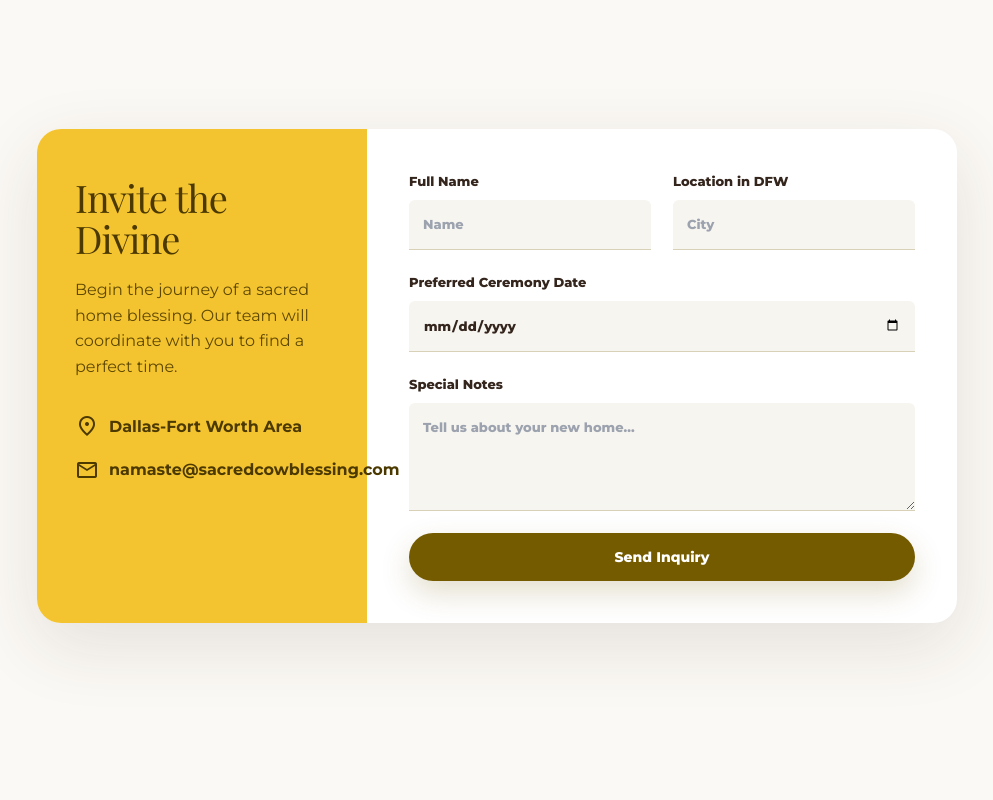
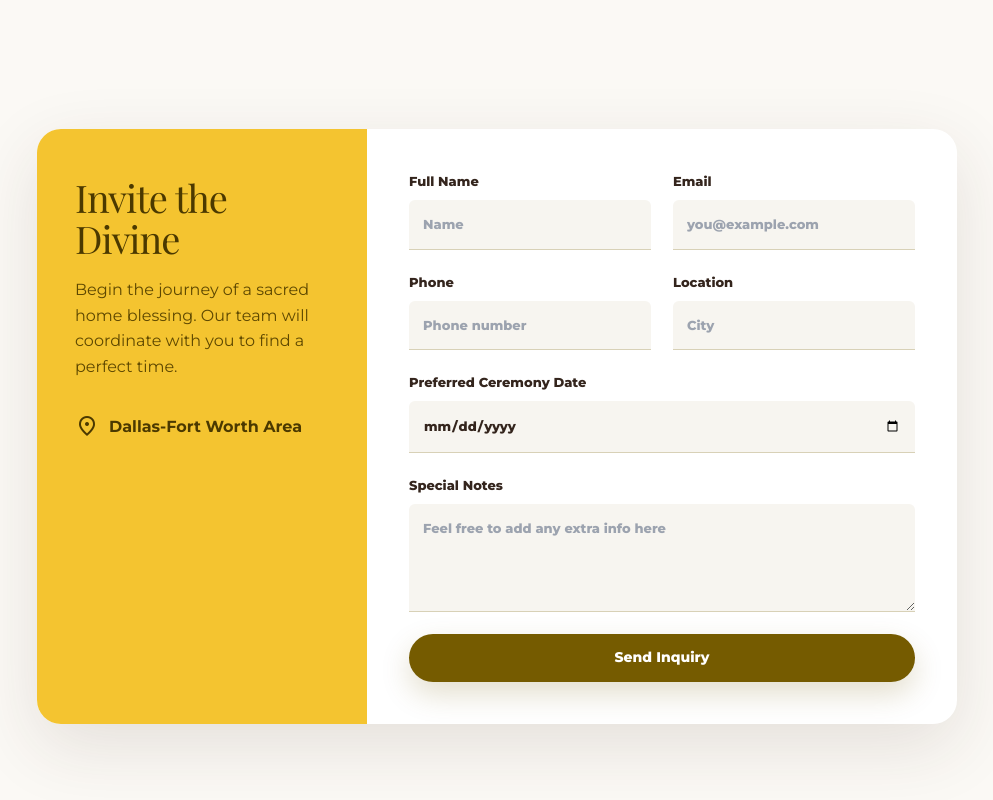
Before and after one commit to leahrose1996/gau-veda-landing, a React (Vite) app: page / in a window 1280 px wide. Shown: the part 2900-3700 px from the top of the page, without its empty margins (143-1136 px from the left). Built offline with nearby package versions, Linux system fonts and the light colour scheme.

Commit message:
Connect inquiry form to Formspree

```diff
--- a/src/index.css
+++ b/src/index.css
@@ -121,6 +121,8 @@ input, textarea { width: 100%; border: 0; border-bottom: 1px solid rgba(117,91,0
 input:focus, textarea:focus { border-bottom-color: var(--primary); background: #fbfaf6; box-shadow: 0 10px 24px rgba(117,91,0,.08); }
 textarea { min-height: 108px; resize: vertical; }
 .form-status { color: var(--primary); font-weight: 700; }
+.form-status-error { color: #a5391f; }
+button:disabled { cursor: wait; opacity: .72; transform: none !important; }
 .final-cta { position: relative; text-align: center; border: 1px solid rgba(209,197,173,.72); border-radius: 18px; padding: 58px 28px; overflow: hidden; background: rgba(255,255,255,.42); }
 .final-cta h2 { color: var(--primary); }
 .final-cta p { max-width: 760px; margin: 18px auto 28px; }
--- a/src/main.jsx
+++ b/src/main.jsx
@@ -13,6 +13,7 @@ const nav = [
 
 const serviceAreas = ['Dallas', 'Fort Worth', 'Frisco', 'Irving', 'Southlake', 'Plano'];
 const facebookUrl = 'https://www.facebook.com/profile.php?id=61572066505806';
+const formspreeEndpoint = 'https://formspree.io/f/mlgvplqj';
 
 const routes = {
   '/': 'home',
@@ -216,7 +217,28 @@ function PearlSection({ className = '' } = {}) {
 }
 
 function InquirySection({ className = '' } = {}) {
-  const [sent, setSent] = useState(false);
+  const [formStatus, setFormStatus] = useState('idle');
+
+  async function handleInquirySubmit(event) {
+    event.preventDefault();
+    const form = event.currentTarget;
+    setFormStatus('sending');
+
+    try {
+      const response = await fetch(formspreeEndpoint, {
+        method: 'POST',
+        body: new FormData(form),
+        headers: { Accept: 'application/json' },
+      });
+
+      if (!response.ok) throw new Error('Form submission failed');
+      form.reset();
+      setFormStatus('sent');
+    } catch (error) {
+      setFormStatus('error');
+    }
+  }
+
   return (
     <section className={`section inquiry-section ${className}`} id="inquiry">
       <div className="container inquiry-card">
@@ -224,17 +246,23 @@ function InquirySection({ className = '' } = {}) {
           <h2>Invite the Divine</h2>
           <p>Begin the journey of a sacred home blessing. Our team will coordinate with you to find a perfect time.</p>
           <div className="contact-line"><span className="material-symbols-outlined">location_on</span>Dallas-Fort Worth Area</div>
-          <div className="contact-line"><span className="material-symbols-outlined">mail</span>namaste@sacredcowblessing.com</div>
         </aside>
-        <form className="inquiry-form" onSubmit={(event) => { event.preventDefault(); setSent(true); }}>
+        <form className="inquiry-form" onSubmit={handleInquirySubmit}>
           <div className="form-row">
-            <label>Full Name<input placeholder="Name" required /></label>
-            <label>Location in DFW<input placeholder="City" required /></label>
+            <label>Full Name<input name="name" placeholder="Name" required /></label>
+            <label>Email<input name="email" type="email" placeholder="you@example.com" required /></label>
           </div>
-          <label>Preferred Ceremony Date<input type="date" required /></label>
-          <label>Special Notes<textarea placeholder="Tell us about your new home..." /></label>
-          <button className="button button-dark" type="submit">Send Inquiry</button>
-          {sent && <p className="form-status">Thank you. We received your inquiry and will follow up to confirm availability.</p>}
+          <div className="form-row">
+            <label>Phone<input name="phone" type="tel" placeholder="Phone number" required /></label>
+            <label>Location<input name="location" placeholder="City" required /></label>
+          </div>
+          <label>Preferred Ceremony Date<input name="preferred_date" type="date" required /></label>
+          <label>Special Notes<textarea name="notes" placeholder="Feel free to add any extra info here" /></label>
+          <button className="button button-dark" type="submit" disabled={formStatus === 'sending'}>
+            {formStatus === 'sending' ? 'Sending...' : 'Send Inquiry'}
+          </button>
+          {formStatus === 'sent' && <p className="form-status">Thank you. We received your inquiry and will follow up to confirm availability.</p>}
+          {formStatus === 'error' && <p className="form-status form-status-error">Something went wrong. Please try again or use the chat button to reach us.</p>}
         </form>
       </div>
     </section>
```
